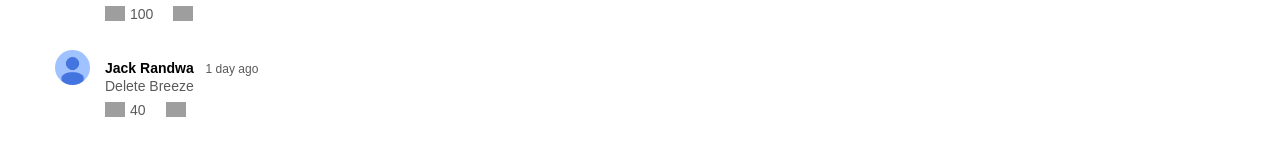
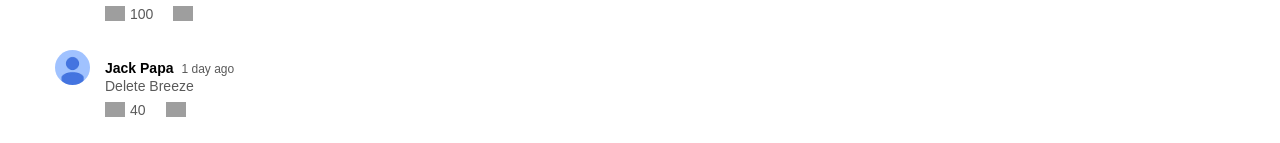
Before and after one commit to Sameer01-01/new-yt-clone, a React (Vite) app: page /video/20/4521 in a window 1280 px wide. Shown: the part 1280-1423 px from the top of the page. Built offline with nearby package versions, Linux system fonts and the light colour scheme; grey boxes are pictures that could not be loaded.

Commit message:
Update PlayVideo.jsx

```diff
--- a/src/Components/PlayVideo/PlayVideo.jsx
+++ b/src/Components/PlayVideo/PlayVideo.jsx
@@ -106,7 +106,7 @@ const PlayVideo = () => {
             <div className='comment'>
                 <img src={user_profile} alt="" />
                 <div>
-                    <h3>Jack Randwa <span>1 day ago</span></h3>
+                    <h3>Jack Papa<span>1 day ago</span></h3>
                     <p>Delete Breeze</p>
                     <div className='comment-action'>
                         <img src={like} alt="" />
```
